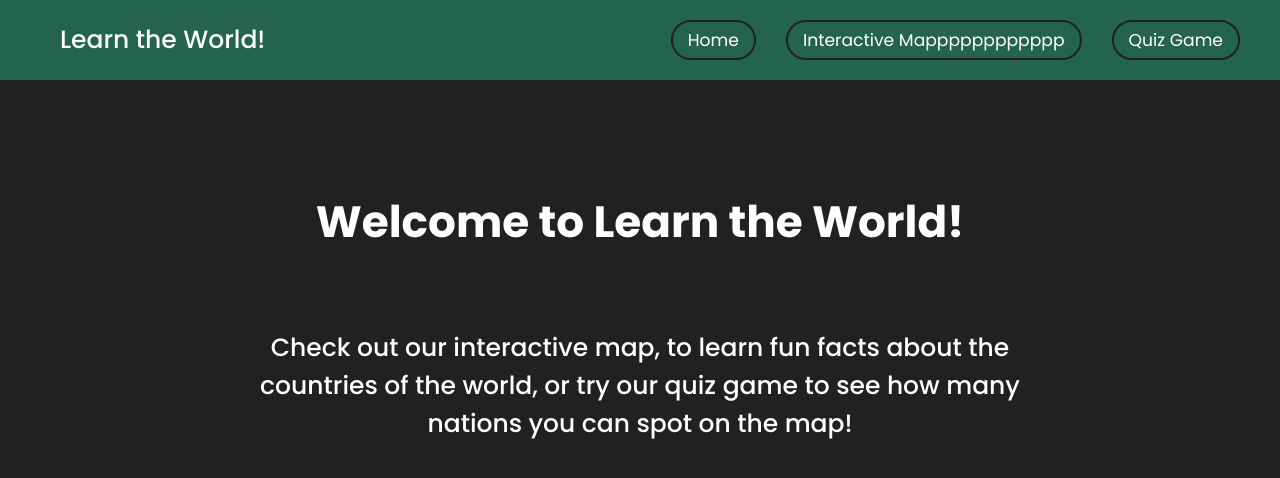
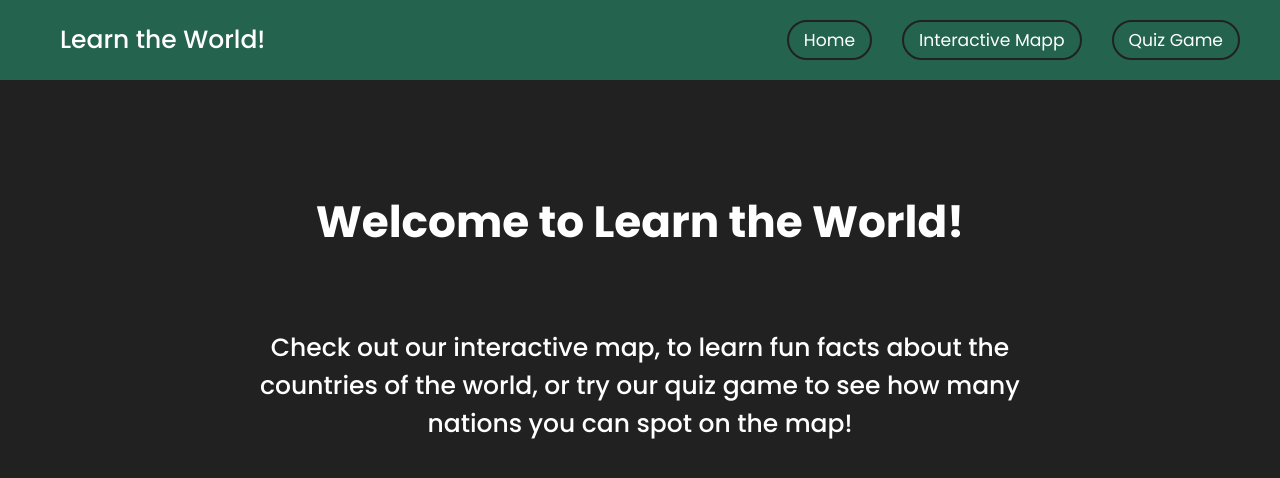
Before and after one commit to zrimshnick/cs545-countries-project, a plain HTML site: page index.html in a window 1280 px wide. Drawn offline with Linux system fonts and the light colour scheme; no server answers.

Commit message:
changed paths

```diff
--- a/index.html
+++ b/index.html
@@ -21,7 +21,7 @@
           <button class="featuresButtons">Home</button>
         </a>
         <a href="src/pages/map.html">
-          <button class="featuresButtons">Interactive Mapppppppppppp</button>
+          <button class="featuresButtons">Interactive Mapp</button>
         </a>
         <a href="src/pages/quizGame.html">
           <button class="featuresButtons">Quiz Game</button>
```
